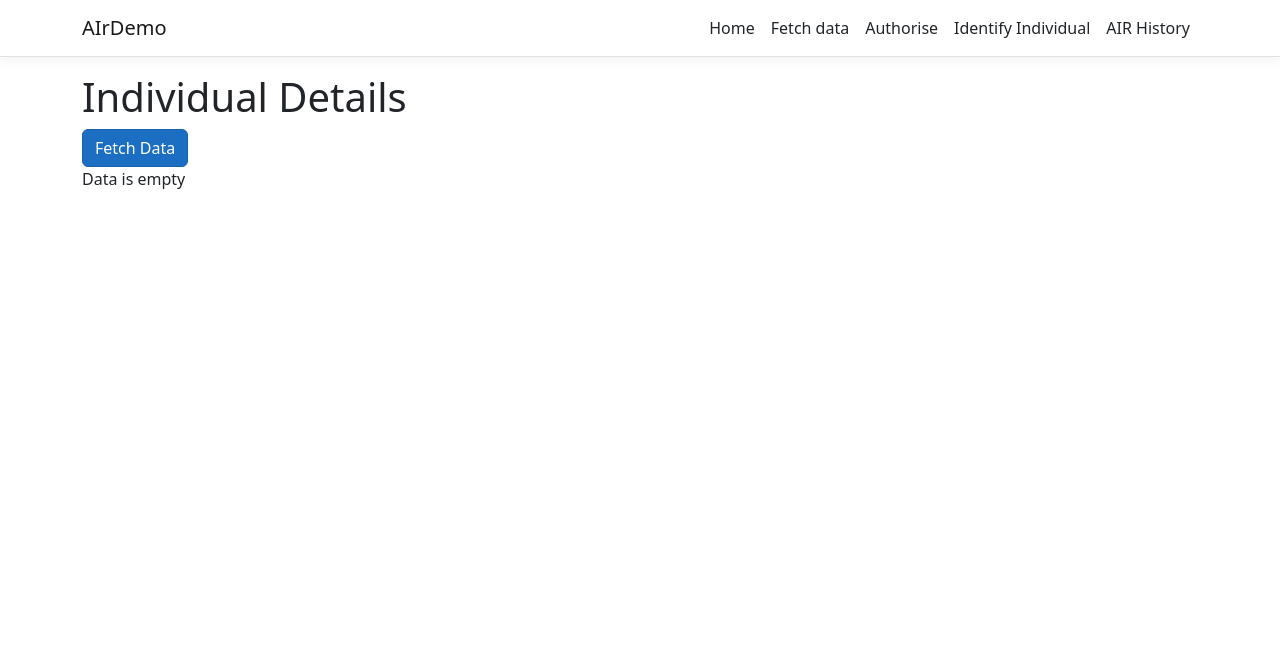
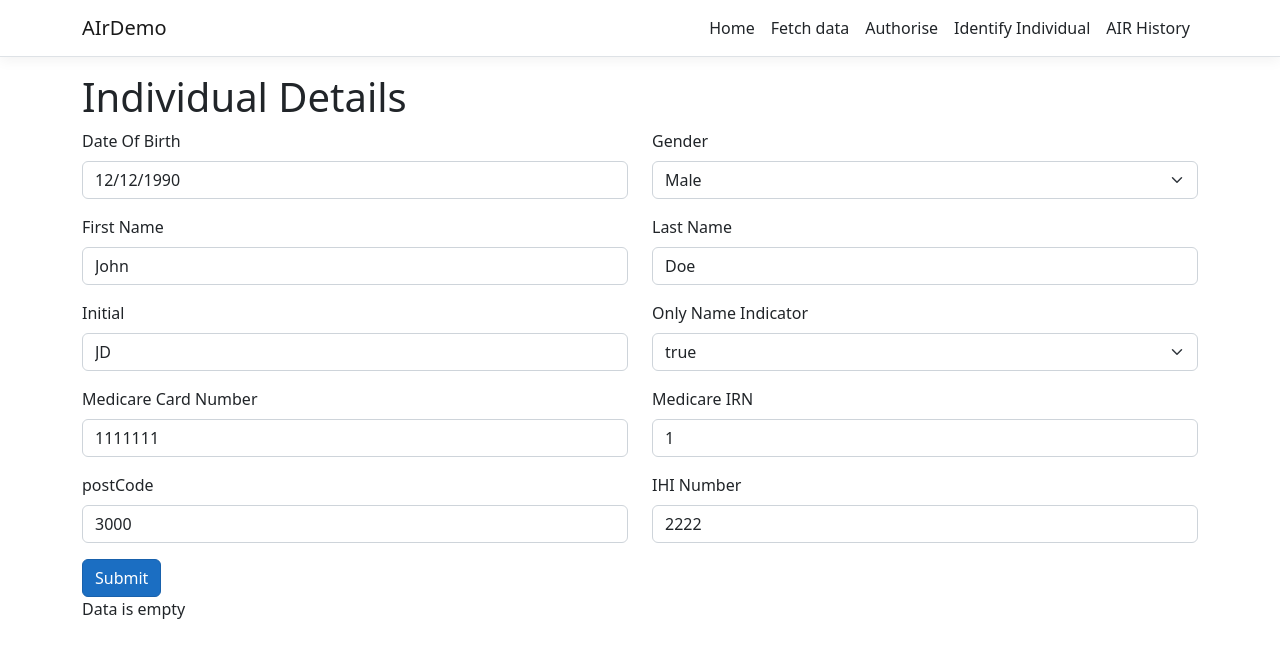
Before and after one commit to swinkaran/HService-Integation, a React (Create React App) app in the folder AIrDemo/AIrDemo/ClientApp/: page /identify-individual in a window 1280 px wide. Shown: the top 658 px of the page. Built offline with nearby package versions, Linux system fonts and the light colour scheme.

Commit message:
Feature/add form for details page (#8)
* add bootstrap form

* update form

* update form

* update form

* update form

```diff
--- a/AIrDemo/AIrDemo/ClientApp/src/components/IdentifyIndividual.js
+++ b/AIrDemo/AIrDemo/ClientApp/src/components/IdentifyIndividual.js
@@ -1,37 +1,22 @@
-import React, { useState, useEffect } from 'react';
-import { Spinner } from 'reactstrap';
+import React, { useState } from 'react';
+import {
+  Row,
+  Col,
+  Form,
+  Input,
+  Label,
+  Spinner,
+  FormGroup
+} from 'reactstrap';
+import { defaultFormData } from "../mocks/formData.ts";
 
 function IdentifyIndividual() {
   const [individualDetails, setIndividualDetails] = useState(null);
   const [loading, setLoading] = useState(false);
+  const [formData, setFormData] = useState(defaultFormData);
 
-  const handleFetchBtnClick = async () => {
+  const handleSubmit = async () => {
     setLoading(true);
-    const bodyData = {
-      "individual": {
-        "personalDetails": {
-          "dateOfBirth": "string",
-          "gender": "string",
-          "firstName": "string",
-          "lastName": "string",
-          "initial": "string",
-          "onlyNameIndicator": true
-        },
-        "medicareCard": {
-          "medicareCardNumber": "string",
-          "medicareIRN": "string"
-        },
-        "address": {
-          "postCode": "string"
-        },
-        "ihiNumber": "string"
-      },
-      "informationProvider": {
-        "providerNumber": "2447051B",
-        "hpioNumber": "8003623233370062",
-        "hpiiNumber": "8003611566712356"
-      }
-    };
 
     try {
         const response = await fetch('https://localhost:7085/api/Individual/details', {
@@ -39,7 +24,7 @@ function IdentifyIndividual() {
           headers: {
               "Content-Type": "application/json",
           },
-          body: JSON.stringify(bodyData),
+          body: JSON.stringify(formData),
       });
         const data = await response.json();
         setIndividualDetails(data);
@@ -50,10 +35,207 @@ function IdentifyIndividual() {
     }
   }
 
+  const handleInputChange = (e) => {
+    const { name, value } = e.target;
+
+    setFormData((prevFormData) => {
+        const keys = name.split('.');
+        let data = { ...prevFormData };
+        keys.reduce((o, k, i) => {
+            if (i === keys.length - 1) {
+                o[k] = value;
+            } else {
+                o[k] = o[k] || {};
+            }
+            return o[k];
+        }, data);
+
+        return data;
+    });
+  }
+
+  const handleSelectChange = (e) => {
+    const { name, value } = e.target;
+    const booleanValue = value === "true";
+
+    setFormData((prevFormData) => {
+        const keys = name.split('.');
+        let data = { ...prevFormData };
+        keys.reduce((o, k, i) => {
+            if (i === keys.length - 1) {
+                o[k] = booleanValue;
+            } else {
+                o[k] = o[k] || {};
+            }
+            return o[k];
+        }, data);
+
+        return data;
+    });
+  }
+
   return (
     <div>
       <h1>Individual Details</h1>
-      <button type="button" className="btn btn-primary" onClick={handleFetchBtnClick}>Fetch Data</button>
+
+      <Form>
+        <Row>
+          <Col md={6}>
+            <FormGroup>
+              <Label for="dob">
+                Date Of Birth
+              </Label>
+              <Input
+                name="individual.personalDetails.dateOfBirth"
+                defaultValue={defaultFormData.individual.personalDetails.dateOfBirth}
+                onChange={handleInputChange}
+              />
+            </FormGroup>
+          </Col>
+          <Col md={6}>
+            <FormGroup>
+              <Label for="gender">
+                Gender
+              </Label>
+              <Input
+                id="exampleSelect"
+                name="individual.personalDetails.gender"
+                type="select"
+                onChange={handleSelectChange}
+                defaultValue={defaultFormData.individual.personalDetails.gender}
+              >
+                <option value="Male">
+                  Male
+                </option>
+                <option value="Female">
+                  Female
+                </option>
+              </Input>
+            </FormGroup>
+          </Col>
+        </Row>
+
+        <Row>
+          <Col md={6}>
+            <FormGroup>
+              <Label for="firstName">
+                First Name
+              </Label>
+              <Input
+                name="individual.personalDetails.firstName"
+                defaultValue={defaultFormData.individual.personalDetails.firstName}
+                onChange={handleInputChange}
+              />
+            </FormGroup>
+          </Col>
+          <Col md={6}>
+            <FormGroup>
+              <Label for="lastName">
+                Last Name
+              </Label>
+              <Input
+                name="individual.personalDetails.lastName"
+                defaultValue={defaultFormData.individual.personalDetails.lastName}
+                onChange={handleInputChange}
+              />
+            </FormGroup>
+          </Col>
+        </Row>
+
+        <Row>
+          <Col md={6}>
+            <FormGroup className="position-relative">
+              <Label for="initial">
+                Initial
+              </Label>
+              <Input
+                name="individual.personalDetails.initial"
+                defaultValue={defaultFormData.individual.personalDetails.initial}
+                onChange={handleInputChange}
+              />
+            </FormGroup>
+          </Col>
+          <Col md={6}>
+            <FormGroup className="position-relative">
+              <Label for="onlyNameIndicator">
+                Only Name Indicator
+              </Label>
+              <Input
+                id="onlyNameIndicatior"
+                name="individual.personalDetails.onlyNameIndicator"
+                type="select"
+                onChange={handleSelectChange}
+                defaultValue={defaultFormData.individual.personalDetails.onlyNameIndicator}
+              >
+                <option value="true">
+                  true
+                </option>
+                <option value="false">
+                  false
+                </option>
+              </Input>
+            </FormGroup>
+          </Col>
+        </Row>
+
+        <Row>
+          <Col md={6}>
+            <FormGroup className="position-relative">
+              <Label for="medicareCardNumber">
+                Medicare Card Number
+              </Label>
+              <Input
+                name="individual.medicareCard.medicareCardNumber"
+                defaultValue={defaultFormData.individual.medicareCard.medicareCardNumber}
+                onChange={handleInputChange}
+              />
+            </FormGroup>
+          </Col>
+
+          <Col md={6}>
+            <FormGroup className="position-relative">
+              <Label for="examplePassword">
+                Medicare IRN
+              </Label>
+              <Input
+                name="individual.medicareCard.medicareIRN"
+                defaultValue={defaultFormData.individual.medicareCard.medicareIRN}
+                onChange={handleInputChange}
+              />
+            </FormGroup>
+          </Col>
+        </Row>
+
+        <Row>
+          <Col md={6}>
+            <FormGroup className="position-relative">
+              <Label for="postCode">
+                postCode
+              </Label>
+              <Input
+                name="individual.address.postCode"
+                defaultValue={defaultFormData.individual.address.postCode}
+                onChange={handleInputChange}
+              />
+            </FormGroup>
+          </Col>
+          <Col md={6}>
+            <FormGroup className="position-relative">
+              <Label for="ihiNumber">
+                IHI Number
+              </Label>
+              <Input
+                name="individual.ihiNumber"
+                defaultValue={defaultFormData.individual.ihiNumber}
+                onChange={handleInputChange}
+              />
+            </FormGroup>
+          </Col>
+        </Row>
+        <button type="button" onClick={handleSubmit} className="btn btn-primary">Submit</button>
+      </Form>
+
+
       {loading ? (<div style={{display: 'flex', justifyContent: 'center'}}><Spinner>Loading...</Spinner></div>) : <IndividualDetails data={individualDetails}/>}
     </div>
   );
--- /dev/null
+++ b/AIrDemo/AIrDemo/ClientApp/src/mocks/formData.ts
@@ -0,0 +1,27 @@
+const defaultFormData = {
+  individual: {
+    personalDetails: {
+      dateOfBirth: "12/12/1990",
+      gender: "Male",
+      firstName: "John",
+      lastName: "Doe",
+      initial: "JD",
+      onlyNameIndicator: true,
+    },
+    medicareCard: {
+      medicareCardNumber: "1111111",
+      medicareIRN: "1",
+    },
+    address: {
+      postCode: "3000",
+    },
+    ihiNumber: "2222",
+  },
+  informationProvider: {
+    providerNumber: "2447051B",
+    hpioNumber: "8003623233370062",
+    hpiiNumber: "8003611566712356",
+  },
+};
+
+export { defaultFormData };
```
